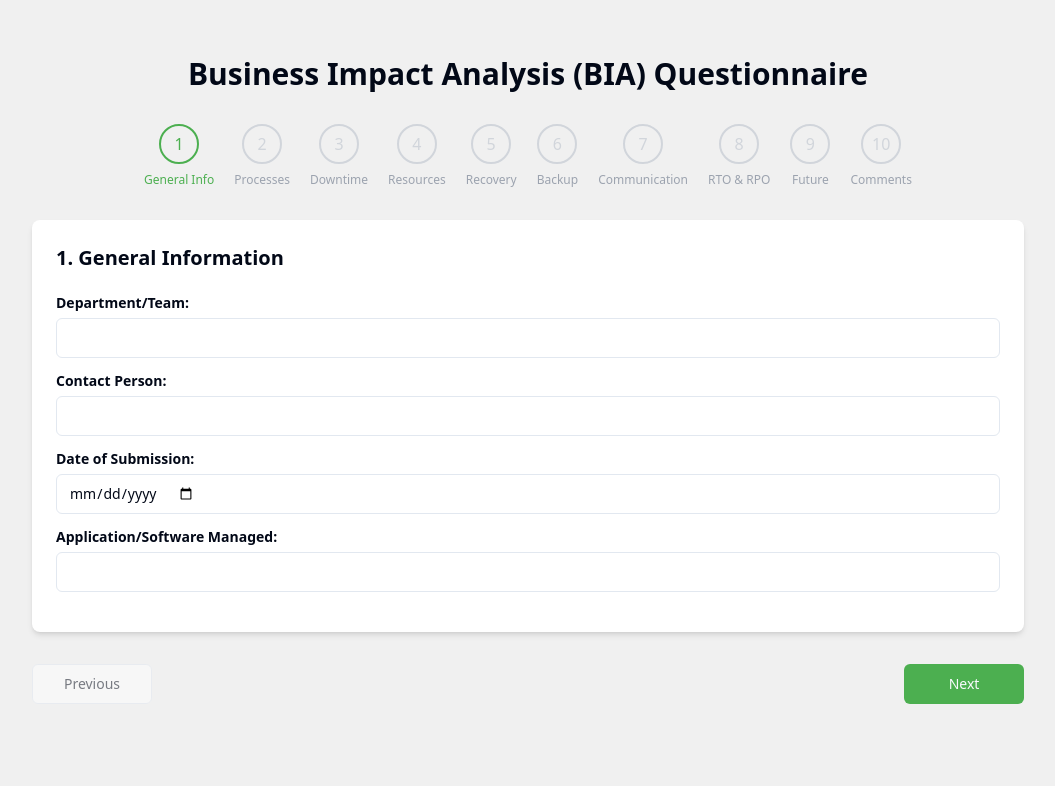
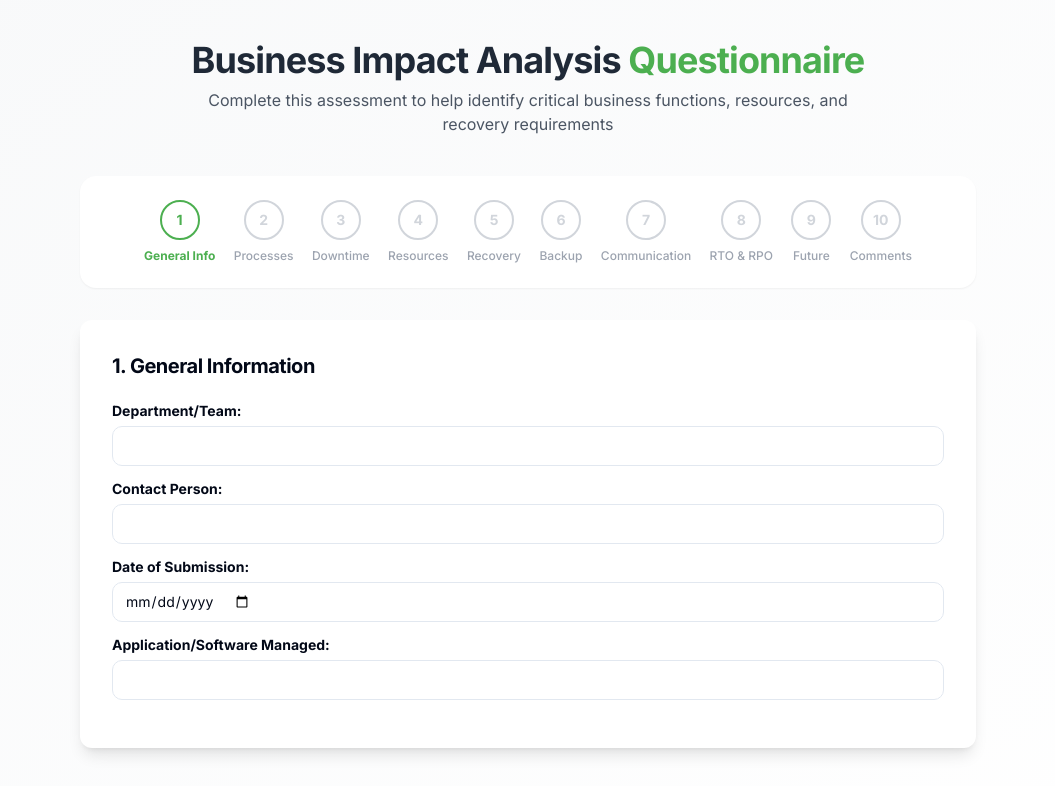
Before and after one commit to hbaudry/bia-react-builder, a React (Vite) app: page / in a window 1280 px wide. Shown: the top 786 px of the page, without its empty margins (112-1167 px from the left). Built offline with nearby package versions, Linux system fonts and the light colour scheme.

Commit message:
Refactor: Update layout and styling
Update the layout and styling of the BIA questionnaire to a more modern and professional design.

```diff
--- a/src/components/BIAQuestionnaire.tsx
+++ b/src/components/BIAQuestionnaire.tsx
@@ -114,21 +114,21 @@ const BIAQuestionnaire: React.FC = () => {
   };
 
   return (
-    <div className="w-full max-w-5xl mx-auto p-4">
-      <h1 className="text-3xl font-bold text-center mb-8">Business Impact Analysis (BIA) Questionnaire</h1>
+    <div className="w-full max-w-4xl mx-auto">
+      <div className="bg-white shadow-sm rounded-2xl p-6 mb-8">
+        <StepIndicator steps={steps} currentStep={currentStep} />
+      </div>
 
-      <StepIndicator steps={steps} currentStep={currentStep} />
-
-      <div className="mb-6">
+      <div className="mb-6 transition-all duration-300 animate-fade-in">
         {renderStepContent()}
       </div>
 
-      <div className="flex justify-between mt-8">
+      <div className="flex justify-between mt-10">
         <Button
           onClick={goToPreviousStep}
           disabled={currentStep === 1}
           variant="outline"
-          className="min-w-[120px]"
+          className="min-w-[140px] py-6 text-base font-medium shadow-sm hover:bg-gray-100"
         >
           Previous
         </Button>
@@ -136,21 +136,21 @@ const BIAQuestionnaire: React.FC = () => {
         {currentStep < steps.length ? (
           <Button
             onClick={goToNextStep}
-            className="min-w-[120px] bg-bia-primary hover:bg-bia-primary-hover"
+            className="min-w-[140px] py-6 text-base font-medium shadow-md bg-bia-primary hover:bg-bia-primary-hover"
           >
-            Next
+            Continue
           </Button>
         ) : (
-          <div className="flex gap-2">
+          <div className="flex gap-3">
             <Button
               onClick={handleSubmitAsEmail}
-              className="min-w-[120px] bg-bia-primary hover:bg-bia-primary-hover"
+              className="min-w-[140px] py-6 text-base font-medium shadow-md bg-bia-primary hover:bg-bia-primary-hover"
             >
               Submit as Email
             </Button>
             <Button
               onClick={handleExportToCSV}
-              className="min-w-[120px] bg-bia-secondary hover:bg-bia-secondary-hover"
+              className="min-w-[140px] py-6 text-base font-medium shadow-md bg-bia-secondary hover:bg-bia-secondary-hover"
             >
               Export as CSV
             </Button>
--- a/src/components/FormCard.tsx
+++ b/src/components/FormCard.tsx
@@ -7,8 +7,8 @@ interface FormCardProps {
 
 const FormCard: React.FC<FormCardProps> = ({ children }) => {
   return (
-    <Card className="bg-white shadow-md border-none">
-      <CardContent className="p-6">
+    <Card className="bg-white shadow-lg border-none rounded-xl overflow-hidden">
+      <CardContent className="p-8">
         {children}
       </CardContent>
     </Card>
--- a/src/components/StepIndicator.tsx
+++ b/src/components/StepIndicator.tsx
@@ -1,5 +1,5 @@
 
-import { Check, CircleDashed } from 'lucide-react';
+import { Check } from 'lucide-react';
 import { cn } from '@/lib/utils';
 import { FormStep } from '@/types/bia.types';
 
@@ -10,32 +10,33 @@ interface StepIndicatorProps {
 
 const StepIndicator: React.FC<StepIndicatorProps> = ({ steps, currentStep }) => {
   return (
-    <div className="flex justify-center items-center mb-8">
-      <div className="flex items-center w-full max-w-3xl justify-between">
+    <div className="flex justify-center items-center">
+      <div className="w-full max-w-3xl">
+        <div className="hidden md:flex justify-between items-center">
           {steps.map((step) => {
             const isCompleted = step.id < currentStep;
             const isCurrent = step.id === currentStep;
 
             return (
-            <div key={step.id} className="flex flex-col items-center">
+              <div key={step.id} className="flex flex-col items-center relative">
                 <div
                   className={cn(
-                  "w-10 h-10 rounded-full flex items-center justify-center border-2 mb-2",
-                  isCompleted ? "bg-bia-primary border-bia-primary text-white" :
-                  isCurrent ? "border-bia-primary text-bia-primary" :
-                  "border-gray-300 text-gray-300"
+                    "w-10 h-10 rounded-full flex items-center justify-center mb-2 transition-all duration-300",
+                    isCompleted ? "bg-bia-primary border-bia-primary text-white shadow-md" :
+                    isCurrent ? "border-2 border-bia-primary text-bia-primary" :
+                    "border-2 border-gray-300 text-gray-300"
                   )}
                 >
                   {isCompleted ? (
-                  <Check size={20} />
+                    <Check size={18} strokeWidth={3} />
                   ) : (
-                  <span>{step.id}</span>
+                    <span className="text-sm font-bold">{step.id}</span>
                   )}
                 </div>
                 <span
                   className={cn(
-                  "text-xs font-medium hidden md:block",
-                  isCurrent ? "text-bia-primary" :
+                    "text-xs font-medium hidden md:block transition-colors duration-300",
+                    isCurrent ? "text-bia-primary font-bold" :
                     isCompleted ? "text-bia-primary" :
                     "text-gray-400"
                   )}
@@ -46,6 +47,12 @@ const StepIndicator: React.FC<StepIndicatorProps> = ({ steps, currentStep }) =>
             );
           })}
         </div>
+
+        <div className="md:hidden text-center">
+          <div className="text-sm font-medium text-gray-600">Step {currentStep} of {steps.length}</div>
+          <h2 className="text-xl font-bold text-bia-primary mt-1">{steps[currentStep-1].title}</h2>
+        </div>
+      </div>
     </div>
   );
 };
--- a/src/index.css
+++ b/src/index.css
@@ -1,3 +1,6 @@
+
+@import url('https://fonts.googleapis.com/css2?family=Inter:wght@300;400;500;600;700&display=swap');
+
 @tailwind base;
 @tailwind components;
 @tailwind utilities;
@@ -32,7 +35,7 @@
     --input: 214.3 31.8% 91.4%;
     --ring: 222.2 84% 4.9%;
 
-    --radius: 0.5rem;
+    --radius: 0.75rem;
 
     --sidebar-background: 0 0% 98%;
 
@@ -52,41 +55,7 @@
   }
 
   .dark {
-    --background: 222.2 84% 4.9%;
-    --foreground: 210 40% 98%;
-
-    --card: 222.2 84% 4.9%;
-    --card-foreground: 210 40% 98%;
-
-    --popover: 222.2 84% 4.9%;
-    --popover-foreground: 210 40% 98%;
-
-    --primary: 210 40% 98%;
-    --primary-foreground: 222.2 47.4% 11.2%;
-
-    --secondary: 217.2 32.6% 17.5%;
-    --secondary-foreground: 210 40% 98%;
-
-    --muted: 217.2 32.6% 17.5%;
-    --muted-foreground: 215 20.2% 65.1%;
-
-    --accent: 217.2 32.6% 17.5%;
-    --accent-foreground: 210 40% 98%;
-
-    --destructive: 0 62.8% 30.6%;
-    --destructive-foreground: 210 40% 98%;
-
-    --border: 217.2 32.6% 17.5%;
-    --input: 217.2 32.6% 17.5%;
-    --ring: 212.7 26.8% 83.9%;
-    --sidebar-background: 240 5.9% 10%;
-    --sidebar-foreground: 240 4.8% 95.9%;
-    --sidebar-primary: 224.3 76.3% 48%;
-    --sidebar-primary-foreground: 0 0% 100%;
-    --sidebar-accent: 240 3.7% 15.9%;
-    --sidebar-accent-foreground: 240 4.8% 95.9%;
-    --sidebar-border: 240 3.7% 15.9%;
-    --sidebar-ring: 217.2 91.2% 59.8%;
+    /* ... keep existing code (dark mode variables) */
   }
 }
 
@@ -97,5 +66,24 @@
 
   body {
     @apply bg-background text-foreground;
+    scroll-behavior: smooth;
+  }
+
+  h1, h2, h3, h4, h5, h6 {
+    @apply font-medium tracking-tight;
+  }
+
+  input, textarea, select {
+    @apply transition-all duration-200;
   }
 }
+
+@layer components {
+  .form-field-label {
+    @apply font-semibold text-gray-700 block mb-2;
+  }
+
+  .form-field-input {
+    @apply focus:ring-2 focus:ring-bia-primary/20 focus:border-bia-primary transition-all duration-200;
+  }
+}
--- a/src/pages/Index.tsx
+++ b/src/pages/Index.tsx
@@ -3,8 +3,23 @@ import BIAQuestionnaire from "@/components/BIAQuestionnaire";
 
 const Index = () => {
   return (
-    <div className="min-h-screen bg-bia-background py-10">
-      <BIAQuestionnaire />
+    <div className="min-h-screen bg-gradient-to-br from-bia-background to-white py-10 px-4 sm:px-6 lg:px-8">
+      <div className="max-w-7xl mx-auto">
+        <header className="mb-10">
+          <h1 className="text-4xl font-bold text-center text-gray-800">
+            Business Impact Analysis <span className="text-bia-primary">Questionnaire</span>
+          </h1>
+          <p className="text-center text-gray-600 mt-2 max-w-2xl mx-auto">
+            Complete this assessment to help identify critical business functions, resources, and recovery requirements
+          </p>
+        </header>
+
+        <BIAQuestionnaire />
+
+        <footer className="mt-16 text-center text-sm text-gray-500">
+          <p>© {new Date().getFullYear()} Business Impact Analysis Tool. All rights reserved.</p>
+        </footer>
+      </div>
     </div>
   );
 };
--- a/tailwind.config.ts
+++ b/tailwind.config.ts
@@ -19,6 +19,9 @@ export default {
 			}
 		},
 		extend: {
+			fontFamily: {
+				sans: ['Inter', 'system-ui', 'sans-serif'],
+			},
 			colors: {
 				border: 'hsl(var(--border))',
 				input: 'hsl(var(--input))',
@@ -68,8 +71,12 @@ export default {
 					'primary-hover': '#45a049',
 					secondary: '#008CBA',
 					'secondary-hover': '#007bb5',
-					background: '#f0f0f0',
-					card: '#ffffff'
+					background: '#f8f9fa',
+					card: '#ffffff',
+					accent: '#3f51b5',
+					'accent-hover': '#303f9f',
+					neutral: '#6c757d',
+					'neutral-hover': '#5a6268',
 				}
 			},
 			borderRadius: {
@@ -93,11 +100,22 @@ export default {
 					to: {
 						height: '0'
 					}
+				},
+				'fade-in': {
+					'0%': {
+						opacity: '0',
+						transform: 'translateY(10px)'
+					},
+					'100%': {
+						opacity: '1',
+						transform: 'translateY(0)'
+					}
 				}
 			},
 			animation: {
 				'accordion-down': 'accordion-down 0.2s ease-out',
-				'accordion-up': 'accordion-up 0.2s ease-out'
+				'accordion-up': 'accordion-up 0.2s ease-out',
+				'fade-in': 'fade-in 0.3s ease-out',
 			}
 		}
 	},
```
Lines whose indentation alone changed are shown as unchanged.
